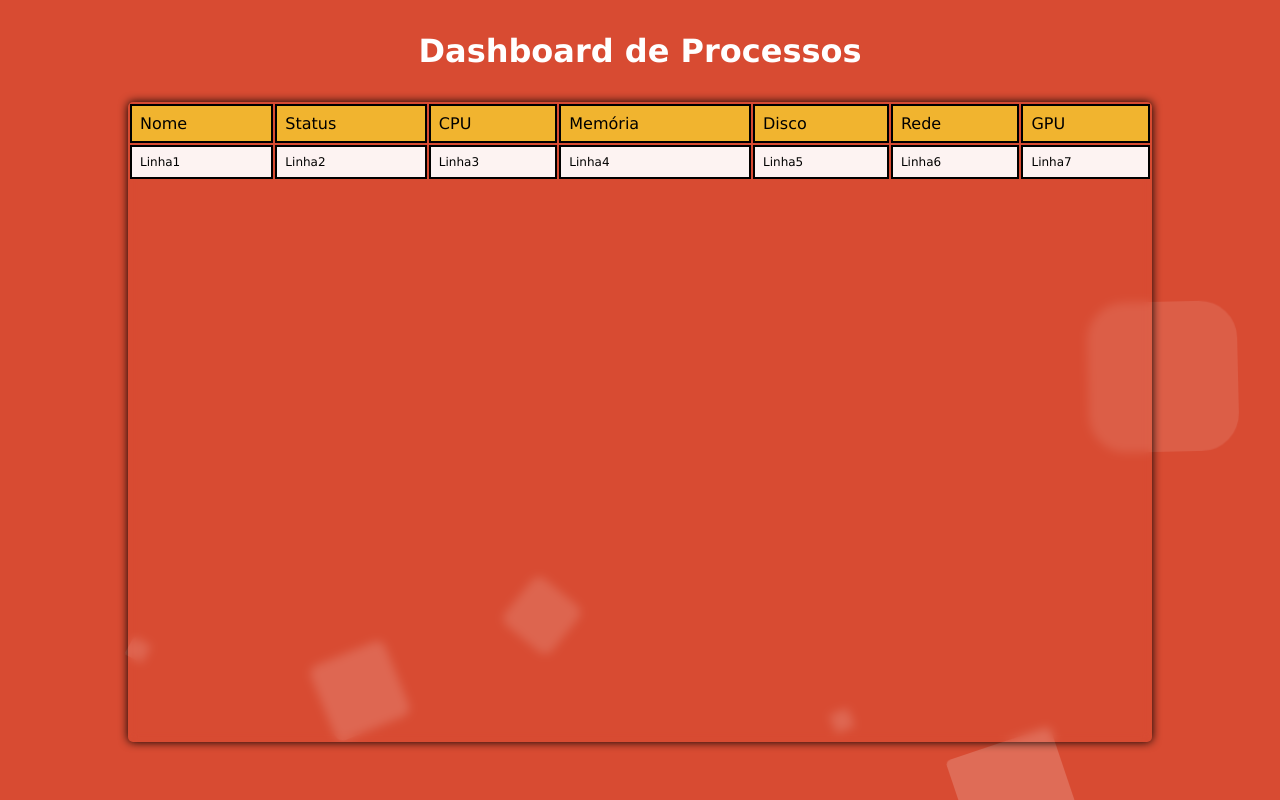
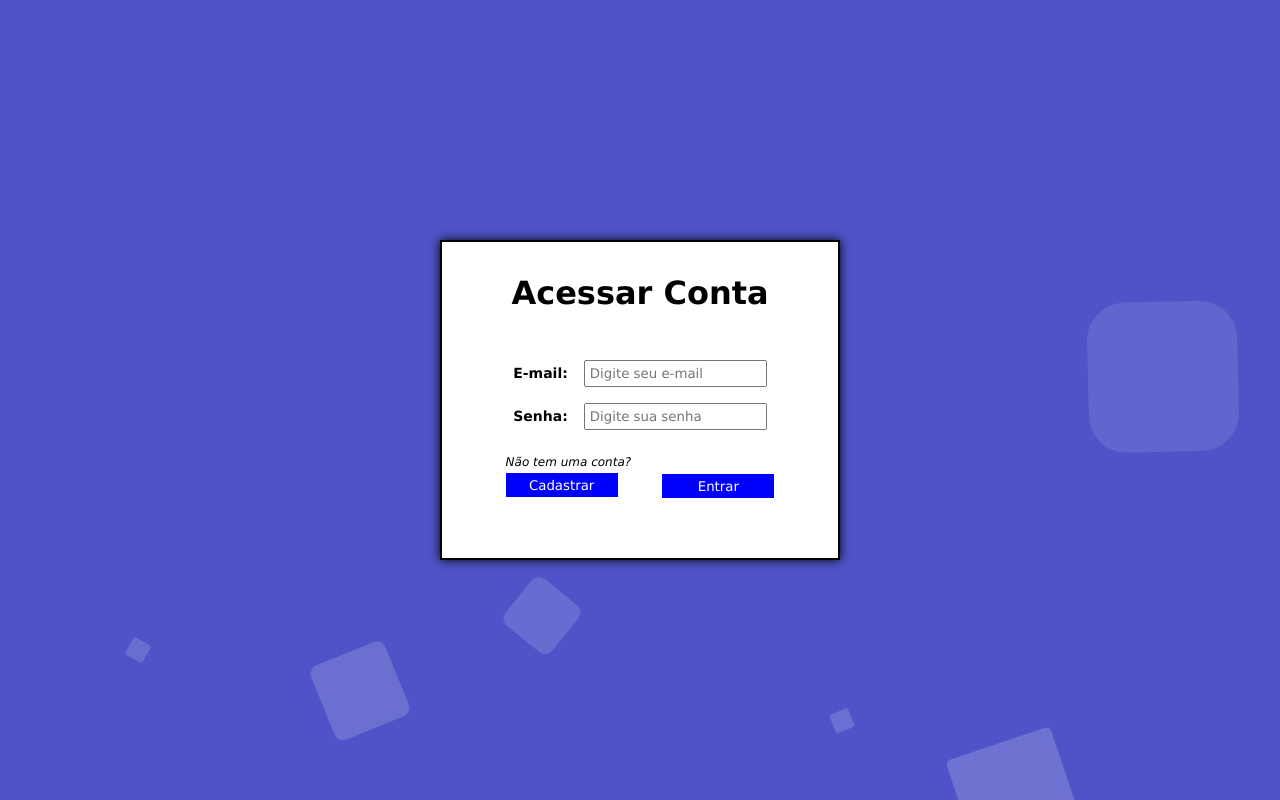
Before and after one commit to leonardorochedo/system-process, a React (Vite) app in the folder frontend/: page / in a window 1280 px wide. Built offline with nearby package versions, Linux system fonts and the light colour scheme.

Commit message:
Add script MySQL

```diff
--- a/frontend/src/App.tsx
+++ b/frontend/src/App.tsx
@@ -9,9 +9,9 @@ import './App.css'
 export function App() {
   return (
     <>
-      {/* <LoginPage /> */}
+      <LoginPage />
       {/* <RegisterPage /> */}
-      <Dashboard />
+      {/* <Dashboard /> */}
     </>
   )
 }
--- a/frontend/src/routes/Dashboard/Dashboard.css
+++ b/frontend/src/routes/Dashboard/Dashboard.css
@@ -27,6 +27,7 @@ h1.title {
 
 .dashboard table tr td {
     border: 2px solid black;
+    border-radius: 5px;
 
     font-size: 12px;
 
```
